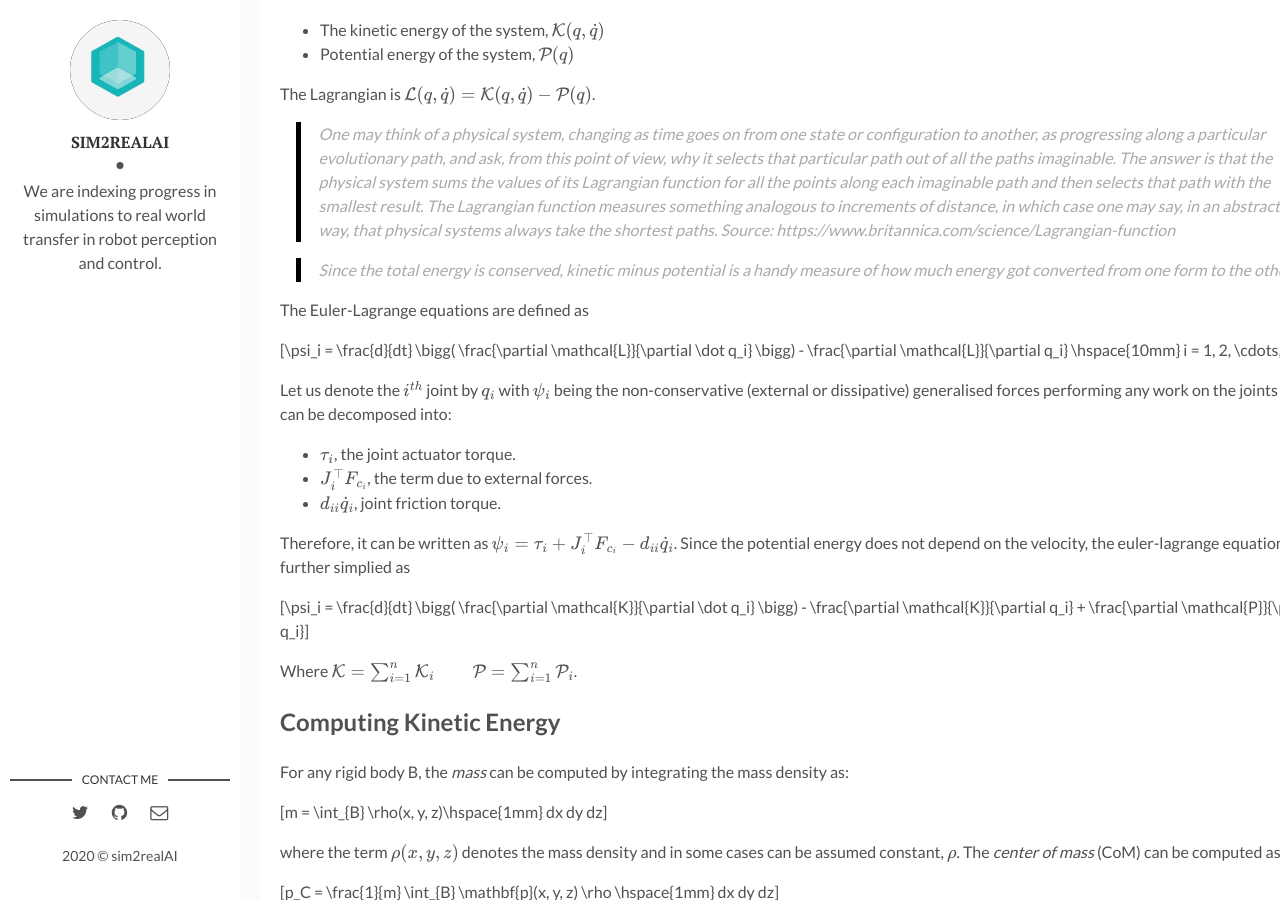
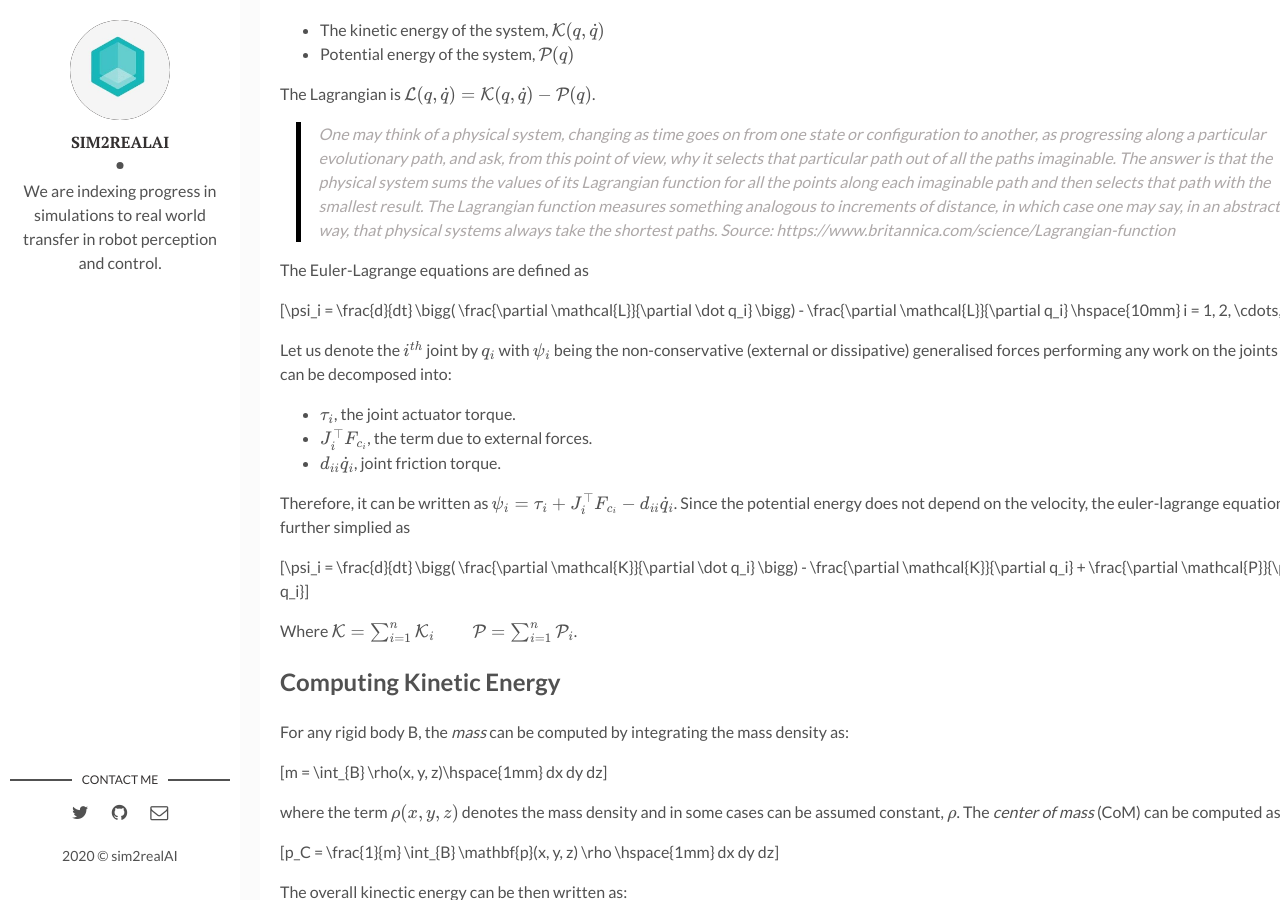
Before and after one commit to backupsim2realai/backupsim2realai.github.io, a Jekyll site: the page built from _posts/2019-04-15-Dynamic-Model-Of-Manipulators.markdown, in a window 1280 px wide and 900 px high, scrolled down 1400 px. Built offline with Jekyll 4.4.1, drawn with Linux system fonts in a browser that asks for light colours; formulas are drawn with MathJax 3.

Commit message:
minor edits
Signed-off-by: Ankur Handa <ahanda@nvidia.com>

```diff
--- a/_posts/2019-04-15-Dynamic-Model-Of-Manipulators.markdown
+++ b/_posts/2019-04-15-Dynamic-Model-Of-Manipulators.markdown
@@ -44,7 +44,6 @@ The Lagrangian is $$\mathcal{L}(q, \dot q) = \mathcal{K}(q, \dot q) - \mathcal{P
 
 >One may think of a physical system, changing as time goes on from one state or configuration to another, as progressing along a particular evolutionary path, and ask, from this point of view, why it selects that particular path out of all the paths imaginable. The answer is that the physical system sums the values of its Lagrangian function for all the points along each imaginable path and then selects that path with the smallest result. The Lagrangian function measures something analogous to increments of distance, in which case one may say, in an abstract way, that physical systems always take the shortest paths. Source: https://www.britannica.com/science/Lagrangian-function
 
->Since the total energy is conserved, kinetic minus potential is a handy measure of how much energy got converted from one form to the other.
 
 The Euler-Lagrange equations are defined as
 
```
